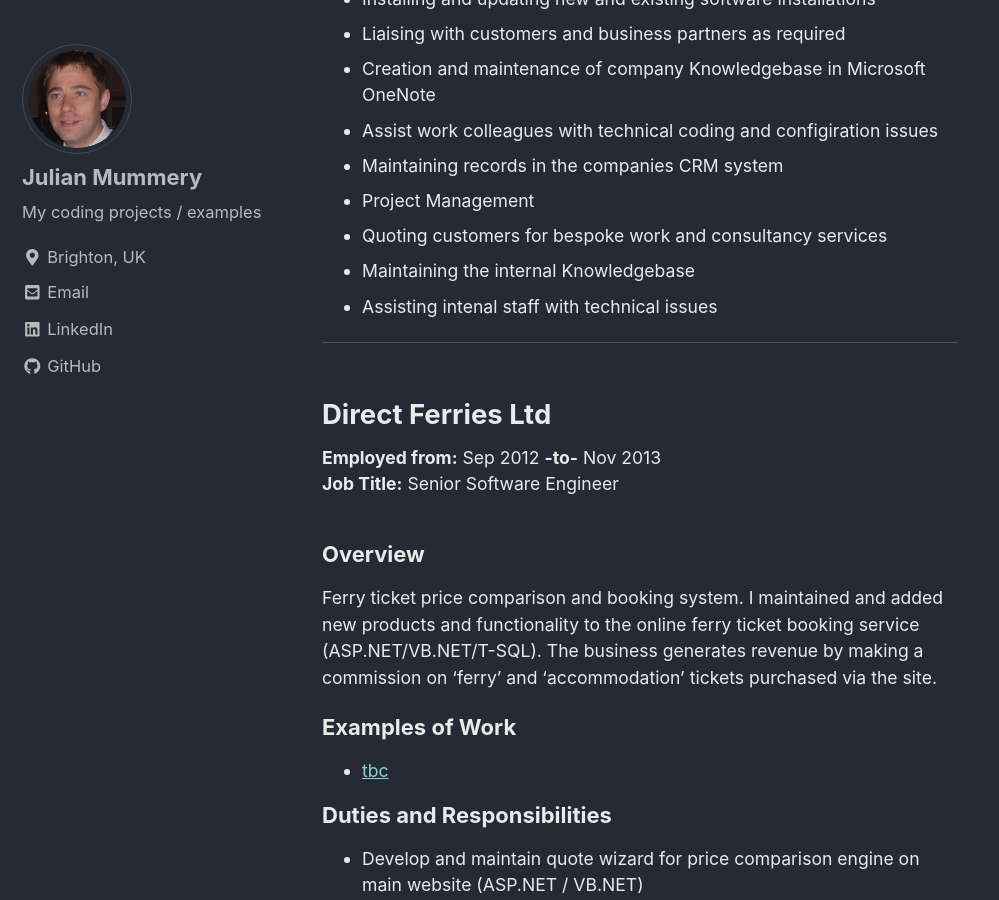
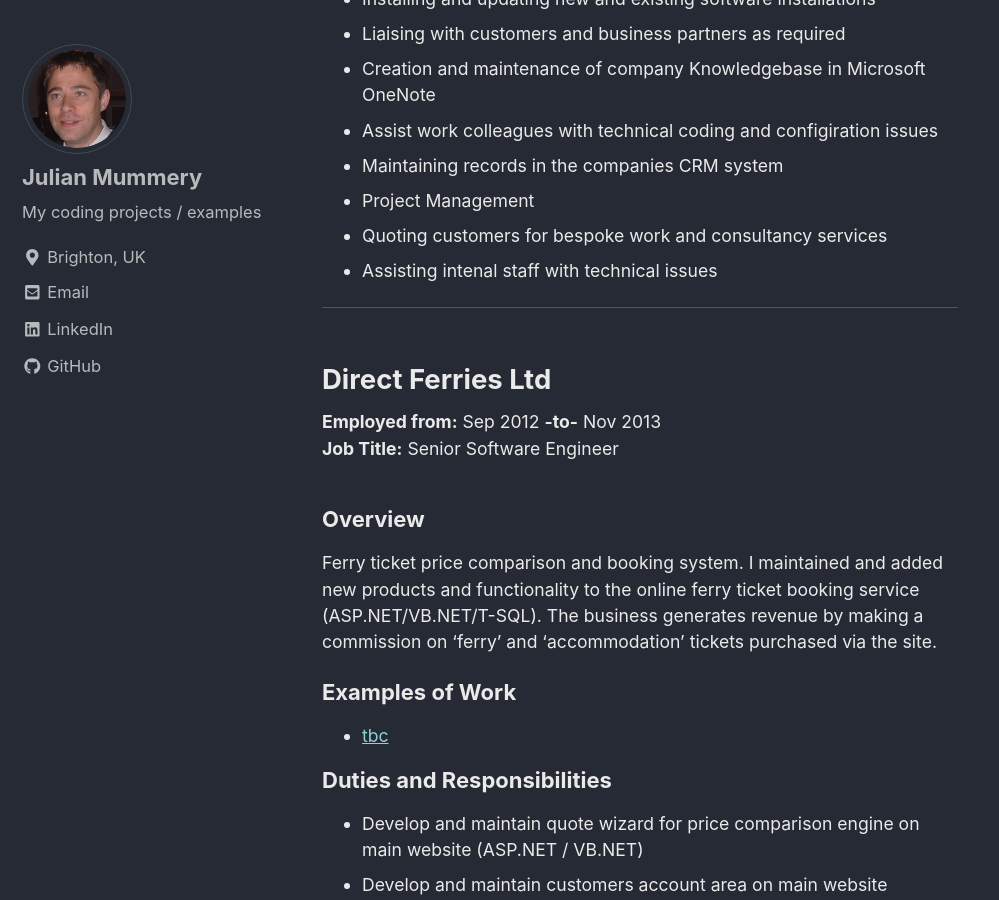
Before and after one commit to julianmummery/julianmummery.github.io, a Jekyll site: the page built from _pages/experience.md, in a window 1280 px wide and 900 px high, scrolled down 1758 px. Shown: the whole window, without its empty margins (0-999 px from the left). Built offline with Jekyll 4.4.1, drawn with Linux system fonts in a browser that asks for light colours; nearby versions of some CDN libraries.

Commit message:
Update experience.md

```diff
--- a/_pages/experience.md
+++ b/_pages/experience.md
@@ -42,7 +42,6 @@
   <li>Maintaining records in the companies CRM system</li>
   <li>Project Management</li>
   <li>Quoting customers for bespoke work and consultancy services</li>
-  <li>Maintaining the internal Knowledgebase</li>
   <li>Assisting intenal staff with technical issues</li>
 </ul>
 
```
